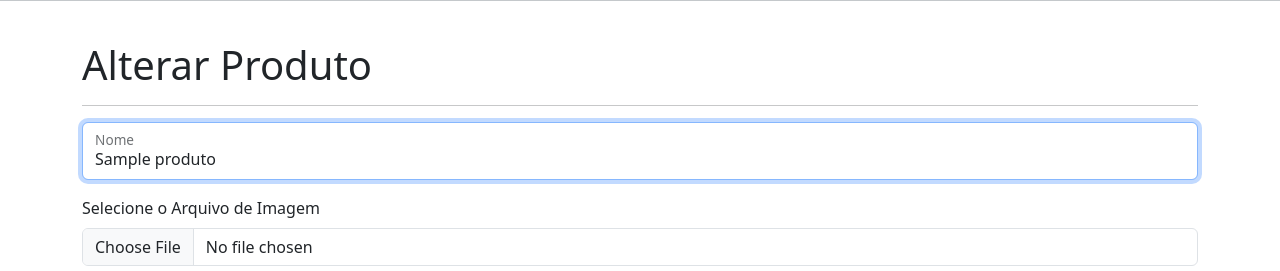
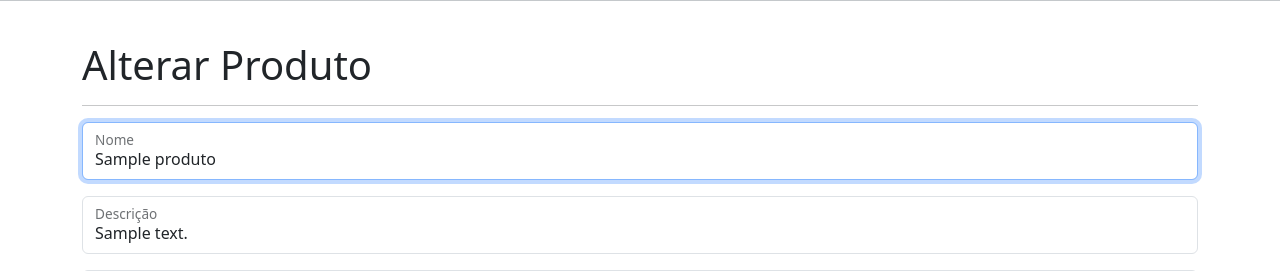
Before and after one commit to MuriloRohor/loja_virtual, a FastAPI app: template templates/produto/alterar.html in a window 1280 px wide. Shown: the part 131-402 px from the top of the page. Run offline with FastAPI, Linux system fonts and the light colour scheme; the template is opened without the code that fills it: most values are stand-ins (such as "Sample title", 1, 10 or a date in 2020); some libraries are stand-ins or nearby versions.

Commit message:
Alterar produto

```diff
--- a/routes/ProdutoRouter.py
+++ b/routes/ProdutoRouter.py
@@ -141,6 +141,8 @@ async def get_alterar(
 async def post_alterar(
     id_produto: int = Path(),
     nome: str = Form(...),
+    descricao: str = Form(...),
+    preco: str = Form(...),
     arquivoImagem: UploadFile = File(),
     usuario: Usuario = Depends(obter_usuario_logado),
 ):
@@ -149,7 +151,7 @@ async def post_alterar(
     if not usuario.admin:
         raise HTTPException(status_code=status.HTTP_403_FORBIDDEN)
 
-    ProdutoRepo.alterar(Produto(id_produto, nome))
+    ProdutoRepo.alterar(Produto(id_produto, nome, descricao, preco))
     if arquivoImagem.filename:
         conteudo_arquivo = await arquivoImagem.read()
         imagem = Image.open(BytesIO(conteudo_arquivo))
--- a/templates/produto/alterar.html
+++ b/templates/produto/alterar.html
@@ -9,6 +9,18 @@
         <input type="text" name="nome" id="nome" class="form-control" placeholder=" " value="{{produto.nome}}" required
             autofocus>
         <label for="nome">Nome</label>
+    </div>
+
+    <div class="form-floating mb-3">
+        <input type="text" name="descricao" id="descricao" class="form-control" placeholder=" " value="{{produto.descrocao}}" required
+            autofocus>
+        <label for="descricao">Descrição</label>
+    </div>
+
+    <div class="form-floating mb-3">
+        <input type="number" name="preco" id="preco" class="form-control" placeholder=" " value="{{produto.preco}}" step="0.01" required
+            autofocus>
+        <label for="preco">Preço</label>
     </div>
     <div class="col-12 mb-3">
         <label for="arquivoImagem" class="form-label">Selecione o Arquivo de
```
Also changed, not shown: dados.db.
